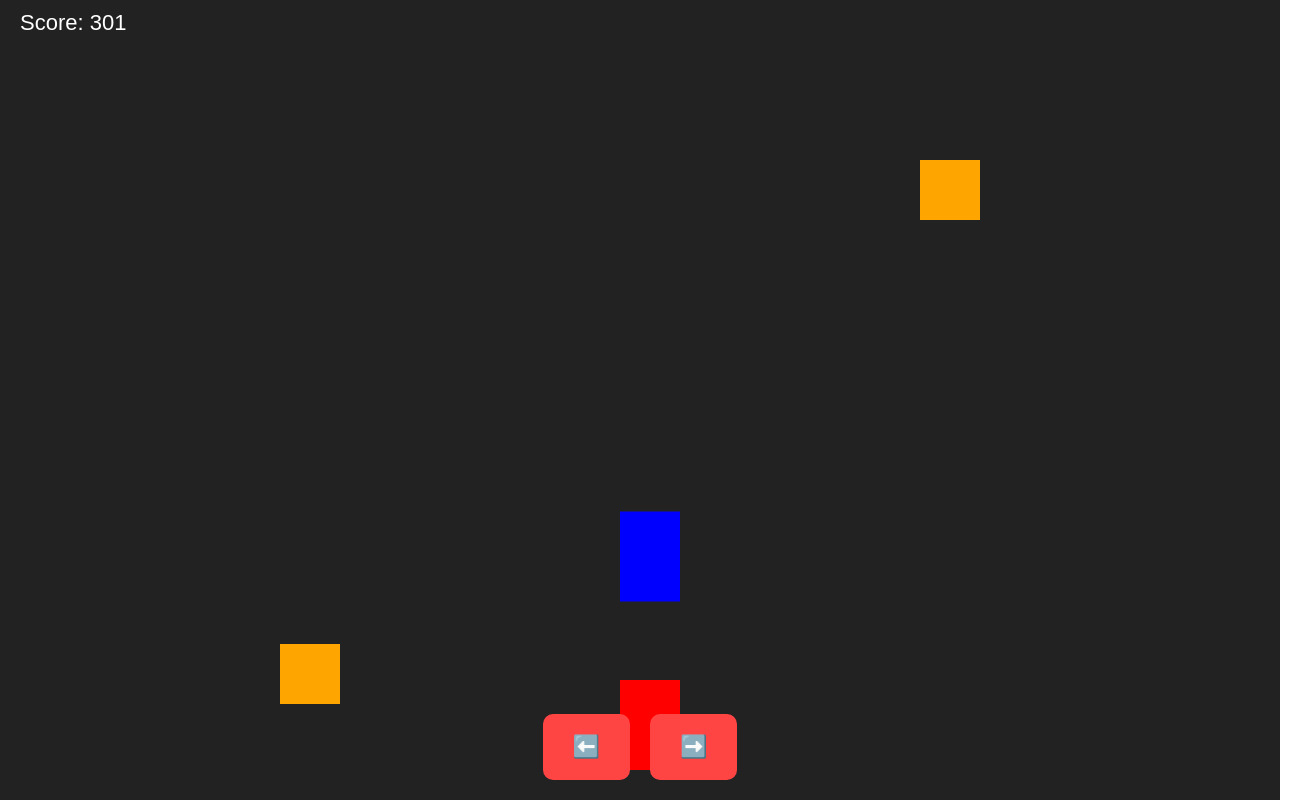
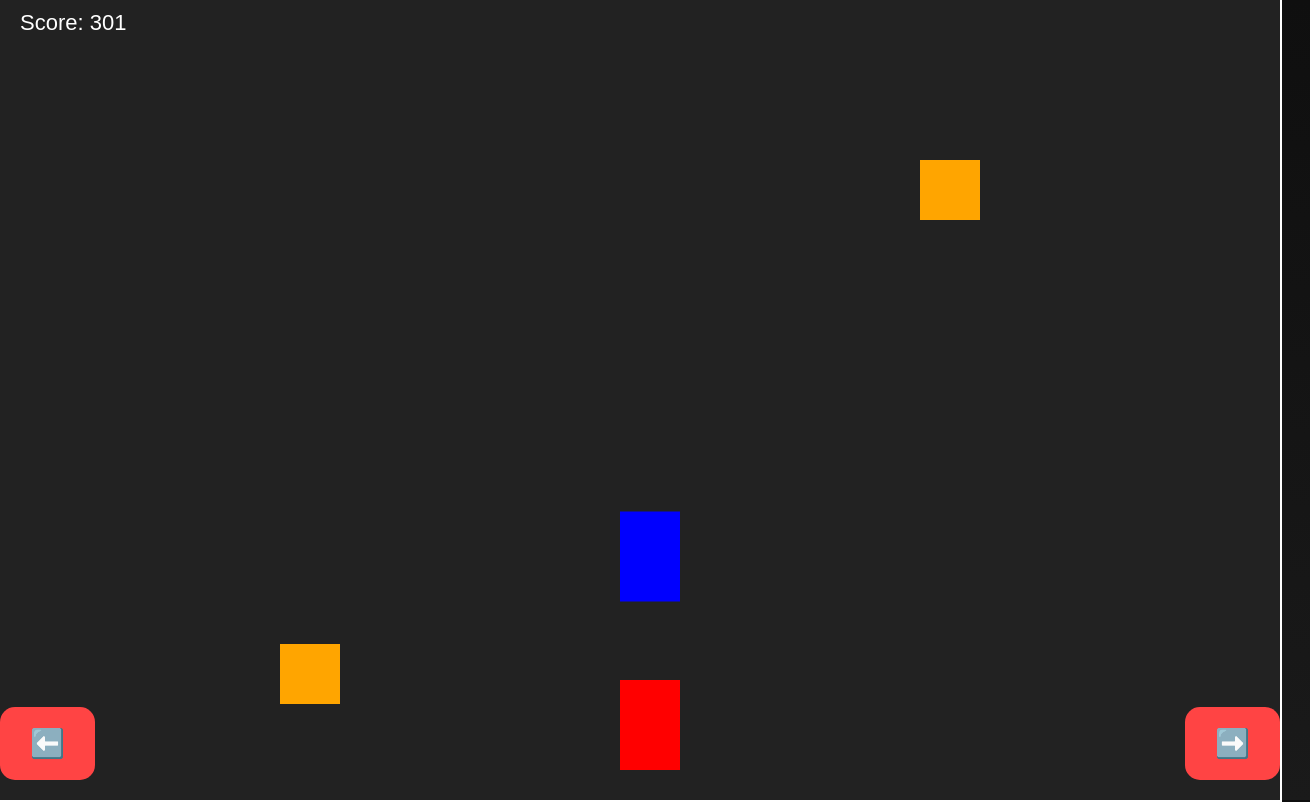
Before and after one commit to Jamale11/altius-racing, a plain HTML site: page index.html in a window 1280 px wide. Shown: the whole page, 1310 px wide, since content can reach past the window. Drawn offline with Linux system fonts and the light colour scheme.

Commit message:
Update style.css

```diff
--- a/style.css
+++ b/style.css
@@ -18,21 +18,25 @@ canvas {
 }
 .controls {
   position: absolute;
-  bottom: 10px;
+  bottom: 20px;
+  width: 100%;
   display: flex;
-  justify-content: center;
-  width: 100%;
+  justify-content: space-between;
+  padding: 0 30px;
+  pointer-events: none; /* biar area kosongnya gak ganggu tap */
 }
-button {
+
+.controls button {
   padding: 20px 30px;
-  margin: 10px;
-  font-size: 22px;
+  font-size: 28px;
   border: none;
-  border-radius: 10px;
+  border-radius: 15px;
   background: #ff4444;
   color: white;
+  pointer-events: all; /* aktifin tombolnya */
 }
-button:active {
+
+.controls button:active {
   background: #ff8888;
 }
 .overlay {
```
